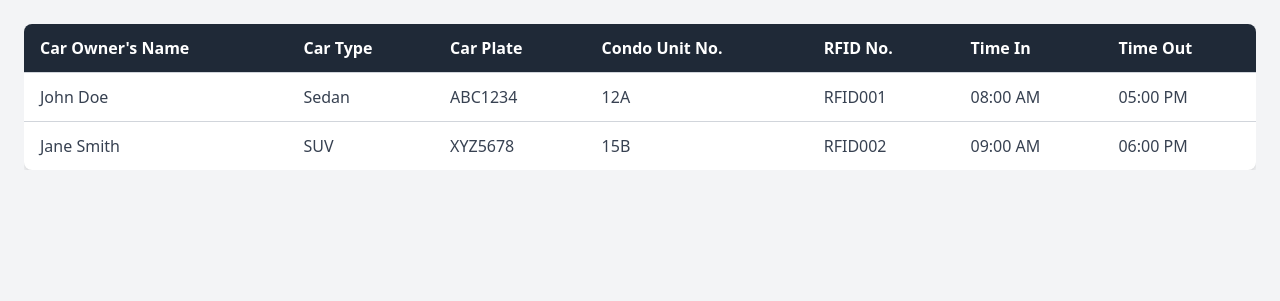
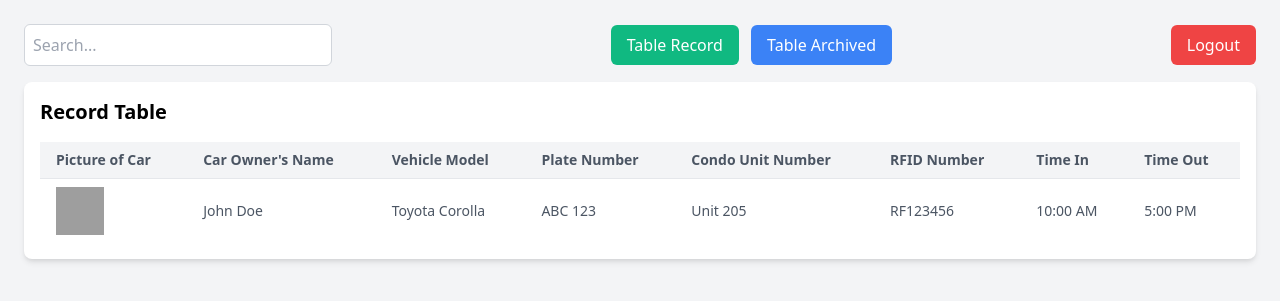
Before and after one commit to anderson895/ParkingPortal, a PHP site: page /admin/dashboard.php in a window 1280 px wide. Shown: the top 301 px of the page. Run offline with PHP 8.4, Linux system fonts and the light colour scheme; grey boxes are pictures that could not be loaded.

Commit message:
update design

```diff
--- a/admin/dashboard.php
+++ b/admin/dashboard.php
@@ -3,47 +3,107 @@
 <head>
     <meta charset="UTF-8">
     <meta name="viewport" content="width=device-width, initial-scale=1.0">
-    <title>Responsive Table</title>
+    <title>PARKING PORTAL</title>
     <link href="https://cdn.jsdelivr.net/npm/tailwindcss@2.2.19/dist/tailwind.min.css" rel="stylesheet">
 </head>
 <body class="bg-gray-100 p-6">
 
-    <div class="overflow-x-auto">
-        <table class="min-w-full bg-white rounded-lg shadow-md overflow-hidden">
-            <thead>
-                <tr class="bg-gray-800 text-white text-left">
-                    <th class="py-3 px-4">Car Owner's Name</th>
-                    <th class="py-3 px-4">Car Type</th>
-                    <th class="py-3 px-4">Car Plate</th>
-                    <th class="py-3 px-4">Condo Unit No.</th>
-                    <th class="py-3 px-4">RFID No.</th>
-                    <th class="py-3 px-4">Time In</th>
-                    <th class="py-3 px-4">Time Out</th>
+    <!-- Header with Search, Table Toggle Buttons, and Logout -->
+    <div class="flex items-center justify-between mb-4 space-x-4">
+        <input type="text" placeholder="Search..." class="w-1/4 p-2 border border-gray-300 rounded-md focus:outline-none focus:ring focus:ring-blue-200" id="searchInput" onkeyup="filterTable()">
+
+        <!-- Buttons to Toggle Tables -->
+        <div class="space-x-2">
+            <button onclick="showTable('recordTable')" class="px-4 py-2 bg-green-500 text-white rounded-md hover:bg-green-600">Table Record</button>
+            <button onclick="showTable('archivedTable')" class="px-4 py-2 bg-blue-500 text-white rounded-md hover:bg-blue-600">Table Archived</button>
+        </div>
+
+        <button onclick="location.href='logout.php';" class="px-4 py-2 bg-red-500 text-white rounded-md hover:bg-red-600">Logout</button>
+    </div>
+
+    <!-- Record Table -->
+    <div class="overflow-x-auto bg-white shadow-md rounded-lg p-4" id="recordTable">
+        <h2 class="text-xl font-semibold mb-4">Record Table</h2>
+        <table class="min-w-full table-auto">
+            <thead class="bg-gray-100">
+                <tr>
+                    <th class="px-4 py-2 text-left text-sm font-semibold text-gray-600">Picture of Car</th>
+                    <th class="px-4 py-2 text-left text-sm font-semibold text-gray-600">Car Owner's Name</th>
+                    <th class="px-4 py-2 text-left text-sm font-semibold text-gray-600">Vehicle Model</th>
+                    <th class="px-4 py-2 text-left text-sm font-semibold text-gray-600">Plate Number</th>
+                    <th class="px-4 py-2 text-left text-sm font-semibold text-gray-600">Condo Unit Number</th>
+                    <th class="px-4 py-2 text-left text-sm font-semibold text-gray-600">RFID Number</th>
+                    <th class="px-4 py-2 text-left text-sm font-semibold text-gray-600">Time In</th>
+                    <th class="px-4 py-2 text-left text-sm font-semibold text-gray-600">Time Out</th>
                 </tr>
             </thead>
-            <tbody class="text-gray-700">
-                <tr class="border-t border-gray-300 hover:bg-gray-100">
-                    <td class="py-3 px-4">John Doe</td>
-                    <td class="py-3 px-4">Sedan</td>
-                    <td class="py-3 px-4">ABC1234</td>
-                    <td class="py-3 px-4">12A</td>
-                    <td class="py-3 px-4">RFID001</td>
-                    <td class="py-3 px-4">08:00 AM</td>
-                    <td class="py-3 px-4">05:00 PM</td>
-                </tr>
-                <tr class="border-t border-gray-300 hover:bg-gray-100">
-                    <td class="py-3 px-4">Jane Smith</td>
-                    <td class="py-3 px-4">SUV</td>
-                    <td class="py-3 px-4">XYZ5678</td>
-                    <td class="py-3 px-4">15B</td>
-                    <td class="py-3 px-4">RFID002</td>
-                    <td class="py-3 px-4">09:00 AM</td>
-                    <td class="py-3 px-4">06:00 PM</td>
+            <tbody>
+                <tr class="border-t">
+                    <td class="px-4 py-2 text-sm text-gray-600"><img src="https://getcarparkingmultiplayer.com/wp-content/uploads/2024/07/Car-Parking-multiplayer-with-Unlimited-money.webp" alt="Car Picture" class="w-12 h-12 object-cover"></td>
+                    <td class="px-4 py-2 text-sm text-gray-600">John Doe</td>
+                    <td class="px-4 py-2 text-sm text-gray-600">Toyota Corolla</td>
+                    <td class="px-4 py-2 text-sm text-gray-600">ABC 123</td>
+                    <td class="px-4 py-2 text-sm text-gray-600">Unit 205</td>
+                    <td class="px-4 py-2 text-sm text-gray-600">RF123456</td>
+                    <td class="px-4 py-2 text-sm text-gray-600">10:00 AM</td>
+                    <td class="px-4 py-2 text-sm text-gray-600">5:00 PM</td>
                 </tr>
                 <!-- Add more rows as needed -->
             </tbody>
         </table>
     </div>
 
+    <!-- Archived Table (Initially Hidden) -->
+    <div class="overflow-x-auto bg-white shadow-md rounded-lg p-4 hidden" id="archivedTable">
+        <h2 class="text-xl font-semibold mb-4">Archived Table</h2>
+        <table class="min-w-full table-auto">
+            <thead class="bg-gray-100">
+                <tr>
+                    <th class="px-4 py-2 text-left text-sm font-semibold text-gray-600">Picture of Car</th>
+                    <th class="px-4 py-2 text-left text-sm font-semibold text-gray-600">Car Owner's Name</th>
+                    <th class="px-4 py-2 text-left text-sm font-semibold text-gray-600">Vehicle Model</th>
+                    <th class="px-4 py-2 text-left text-sm font-semibold text-gray-600">Plate Number</th>
+                    <th class="px-4 py-2 text-left text-sm font-semibold text-gray-600">Condo Unit Number</th>
+                    <th class="px-4 py-2 text-left text-sm font-semibold text-gray-600">RFID Number</th>
+                    <th class="px-4 py-2 text-left text-sm font-semibold text-gray-600">Archived Date</th>
+                </tr>
+            </thead>
+            <tbody>
+                <tr class="border-t">
+                    <td class="px-4 py-2 text-sm text-gray-600"><img src="https://carwow-uk-wp-0.imgix.net/18015-MC20BluInfinito-scaled-e1666008987698-600x338.jpg?auto=format&cs=tinysrgb&fit=crop&h=&ixlib=rb-1.1.0&q=60&w=1600" alt="Car Picture" class="w-12 h-12 object-cover"></td>
+                    <td class="px-4 py-2 text-sm text-gray-600">Jane Smith</td>
+                    <td class="px-4 py-2 text-sm text-gray-600">Honda Civic</td>
+                    <td class="px-4 py-2 text-sm text-gray-600">XYZ 789</td>
+                    <td class="px-4 py-2 text-sm text-gray-600">Unit 101</td>
+                    <td class="px-4 py-2 text-sm text-gray-600">RF654321</td>
+                    <td class="px-4 py-2 text-sm text-gray-600">2024-10-01</td>
+                </tr>
+                <!-- Add more rows as needed -->
+            </tbody>
+        </table>
+    </div>
+
+    <!-- JavaScript for Table Toggle and Search Functionality -->
+    <script>
+        function showTable(tableId) {
+            document.getElementById("recordTable").classList.add("hidden");
+            document.getElementById("archivedTable").classList.add("hidden");
+            document.getElementById(tableId).classList.remove("hidden");
+        }
+
+        function filterTable() {
+            const input = document.getElementById("searchInput").value.toLowerCase();
+            const rows = document.getElementById("recordTable").classList.contains("hidden") ?
+                document.getElementById("archivedTable").getElementsByTagName("tbody")[0].getElementsByTagName("tr") :
+                document.getElementById("recordTable").getElementsByTagName("tbody")[0].getElementsByTagName("tr");
+
+            for (let i = 0; i < rows.length; i++) {
+                let rowText = rows[i].textContent.toLowerCase();
+                rows[i].style.display = rowText.includes(input) ? "" : "none";
+            }
+        }
+
+    </script>
+
 </body>
 </html>
```
Also changed, not shown: admin/logout.php (added, +11 -0 lines), index.html (+21 -23 lines), assets/deca.png (added), assets/logo.PNG (added), assets/logonobg.PNG (added), 1 other file.
